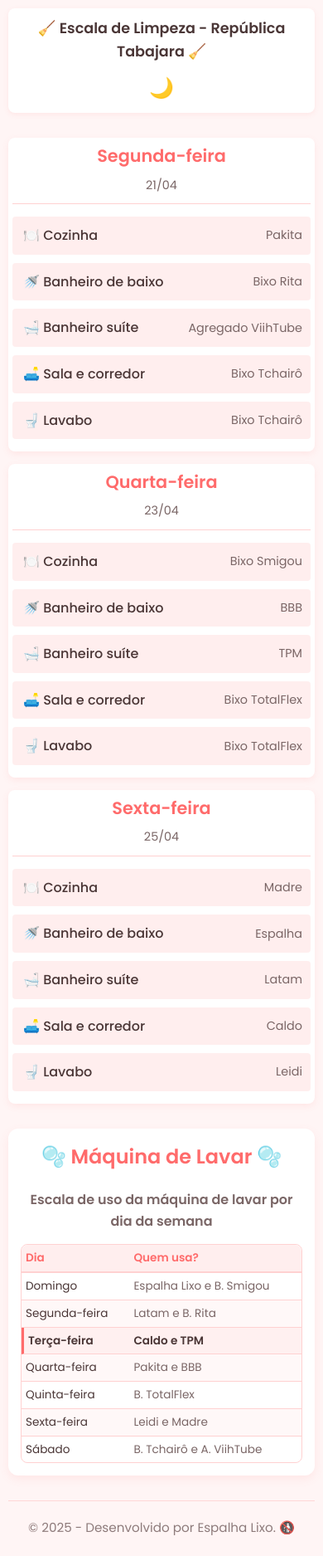
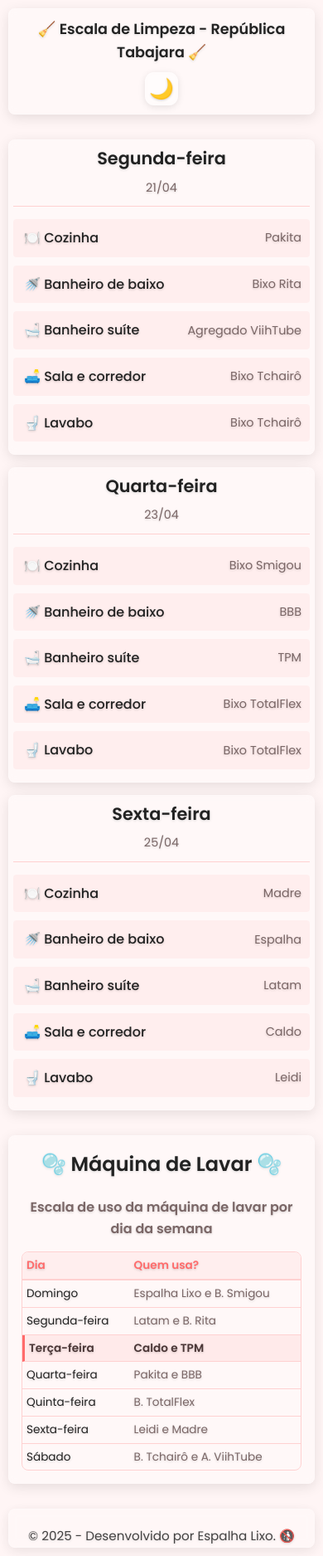
Before and after one commit to ThallesFelipe/Escalas-Tabajara, a plain HTML site: page index.html in a window 390 px wide. Shown: the whole page at 83% size. Drawn offline with Linux system fonts and the light colour scheme.

Commit message:
refactor: aplicar estilos de glassmorphism em componentes da interface

```diff
--- a/app.js
+++ b/app.js
@@ -86,7 +86,7 @@ const getMondayDate = (date) => {
 const createScheduleColumn = (id, dayName, schedule, cleaningDate) => {
     const column = document.createElement('div');
     column.id = id;
-    column.className = 'column';
+    column.className = 'column glass'; // Adiciona glassmorphism
 
     const columnHeader = document.createElement('header');
     const title = document.createElement('h3');
--- a/index.html
+++ b/index.html
@@ -16,9 +16,9 @@
 </head>
 
 <body>
-    <header class="page-header">
+    <header class="page-header glass">
         <h1>🧹 Escala de Limpeza - República Tabajara 🧹</h1>
-        <button class="theme-toggle" id="themeToggle" aria-label="Alternar para modo escuro">
+        <button class="theme-toggle glass-btn" id="themeToggle" aria-label="Alternar para modo escuro">
             <span class="theme-icon" id="themeIcon" aria-hidden="true">☀️</span>
         </button>
     </header>
@@ -30,7 +30,7 @@
             </div>
         </section>
 
-        <section class="washing-schedule" aria-labelledby="washing-title">
+        <section class="washing-schedule glass" aria-labelledby="washing-title">
             <h2 id="washing-title">🫧 Máquina de Lavar 🫧</h2>
             <div class="table-container">
                 <table>
@@ -76,7 +76,7 @@
         </section>
     </main>
 
-    <footer class="page-footer">
+    <footer class="page-footer glass">
         <p>&copy; <span id="currentYear"></span> - Desenvolvido por Espalha Lixo. 🚯</p>
     </footer>
 
--- a/styles.css
+++ b/styles.css
@@ -186,19 +186,31 @@ main {
 
 /* --- Schedule Column --- */
 .column {
-    background: var(--color-card);
-    border-radius: var(--border-radius-md);
-    box-shadow: 0 3px 8px var(--color-shadow);
+    background: rgba(255,255,255,0.28);
+    border: 1px solid rgba(255,255,255,0.18);
+    border-radius: 1rem;
+    box-shadow: 0 4px 15px rgba(0,0,0,0.10);
+    backdrop-filter: blur(8px);
+    -webkit-backdrop-filter: blur(8px);
+    color: #222;
+    text-shadow: 0 1px 3px rgba(0,0,0,0.18);
     padding: var(--spacing-md);
     flex: 1 1 18.75rem;
     min-width: 17.5rem;
     transition: transform var(--transition-speed), box-shadow var(--transition-speed);
 }
 
+.dark-mode .column {
+    background: rgba(40,30,30,0.32);
+    color: #fff;
+    border: 1px solid rgba(255,255,255,0.13);
+    text-shadow: 0 1px 3px rgba(0,0,0,0.5);
+}
+
 .column.current-day {
     border: 2px solid var(--color-primary);
     transform: scale(1.02);
-    box-shadow: 0 4px 12px var(--color-shadow);
+    box-shadow: 0 6px 20px rgba(255,107,107,0.18);
 }
 
 .column header {
@@ -250,14 +262,23 @@ main {
 
 /* --- Washing Machine Section --- */
 .washing-schedule {
+    border-radius: 1.2rem;
+    box-shadow: 0 4px 15px rgba(0,0,0,0.10);
+    backdrop-filter: blur(10px);
+    -webkit-backdrop-filter: blur(10px);
+    border: 1px solid rgba(255,255,255,0.18);
+    background: rgba(255,255,255,0.28);
     margin-top: var(--spacing-xl);
-    background: var(--color-card);
-    border-radius: var(--border-radius-lg);
-    box-shadow: 0 4px 12px var(--color-shadow);
     padding: var(--spacing-lg);
     max-width: 43.75rem;
     margin-left: auto;
     margin-right: auto;
+}
+
+.dark-mode .washing-schedule {
+    background: rgba(40,30,30,0.32);
+    border: 1px solid rgba(255,255,255,0.13);
+    color: #fff;
 }
 
 .washing-schedule h2 {
@@ -347,6 +368,14 @@ main {
 
 /* --- Page Footer --- */
 .page-footer {
+    background: rgba(255,255,255,0.22);
+    border: 1px solid rgba(255,255,255,0.13);
+    border-radius: 1rem;
+    box-shadow: 0 4px 15px rgba(0,0,0,0.08);
+    backdrop-filter: blur(6px);
+    -webkit-backdrop-filter: blur(6px);
+    color: #222;
+    text-shadow: 0 1px 3px rgba(0,0,0,0.18);
     text-align: center;
     font-size: 0.95rem;
     color: var(--color-text-secondary);
@@ -354,6 +383,68 @@ main {
     padding-top: var(--spacing-lg);
     border-top: 1px solid var(--color-border);
     opacity: 0.85;
+}
+
+.dark-mode .page-footer {
+    background: rgba(40,30,30,0.22);
+    color: #fff;
+    border: 1px solid rgba(255,255,255,0.13);
+    text-shadow: 0 1px 3px rgba(0,0,0,0.5);
+}
+
+/* --- Glassmorphism Styles --- */
+.glass {
+    background: rgba(255, 255, 255, 0.32);
+    border: 1px solid rgba(255, 255, 255, 0.22);
+    border-radius: 1rem;
+    box-shadow: 0 4px 15px rgba(0,0,0,0.10);
+    backdrop-filter: blur(10px);
+    -webkit-backdrop-filter: blur(10px);
+    color: #222;
+    text-shadow: 0 1px 3px rgba(0,0,0,0.18);
+}
+
+.dark-mode .glass {
+    background: rgba(40, 30, 30, 0.32);
+    border: 1px solid rgba(255,255,255,0.13);
+    color: #fff;
+    text-shadow: 0 1px 3px rgba(0,0,0,0.5);
+}
+
+.glass-btn,
+.theme-toggle {
+    background: rgba(255,255,255,0.28);
+    border: 1px solid rgba(255,255,255,0.18);
+    border-radius: 1.5rem;
+    box-shadow: 0 2px 8px rgba(0,0,0,0.10);
+    backdrop-filter: blur(8px);
+    -webkit-backdrop-filter: blur(8px);
+    color: #222;
+    transition: background 0.2s, color 0.2s, box-shadow 0.2s;
+    text-shadow: 0 1px 3px rgba(0,0,0,0.18);
+}
+
+.dark-mode .glass-btn,
+.dark-mode .theme-toggle {
+    background: rgba(40,30,30,0.32);
+    color: #fff;
+    border: 1px solid rgba(255,255,255,0.13);
+    text-shadow: 0 1px 3px rgba(0,0,0,0.5);
+}
+
+.glass-btn:hover,
+.theme-toggle:hover,
+.glass-btn:focus-visible,
+.theme-toggle:focus-visible {
+    background: rgba(255,255,255,0.38);
+    box-shadow: 0 4px 18px rgba(0,0,0,0.13);
+}
+
+.dark-mode .glass-btn:hover,
+.dark-mode .theme-toggle:hover,
+.dark-mode .glass-btn:focus-visible,
+.dark-mode .theme-toggle:focus-visible {
+    background: rgba(60,40,40,0.38);
 }
 
 /* --- Responsive Styles --- */
@@ -416,6 +507,56 @@ main {
     }
 }
 
+/* --- Responsividade Glassmorphism --- */
+@media (max-width: 768px) {
+    .glass,
+    .column,
+    .washing-schedule,
+    .page-footer {
+        border-radius: 0.7rem;
+        backdrop-filter: blur(7px);
+        -webkit-backdrop-filter: blur(7px);
+    }
+    .glass-btn,
+    .theme-toggle {
+        border-radius: 1rem;
+        backdrop-filter: blur(6px);
+        -webkit-backdrop-filter: blur(6px);
+    }
+}
+
+@media (max-width: 480px) {
+    .glass,
+    .column,
+    .washing-schedule,
+    .page-footer {
+        border-radius: 0.5rem;
+        backdrop-filter: blur(4px);
+        -webkit-backdrop-filter: blur(4px);
+    }
+    .glass-btn,
+    .theme-toggle {
+        border-radius: 0.7rem;
+        backdrop-filter: blur(4px);
+        -webkit-backdrop-filter: blur(4px);
+    }
+}
+
+/* --- Ajustes para legibilidade do texto em Glassmorphism --- */
+.column header h3,
+.washing-schedule h2,
+.page-header h1 {
+    color: #222;
+    text-shadow: 0 1px 3px rgba(255,255,255,0.5), 0 1px 3px rgba(0,0,0,0.18);
+}
+
+.dark-mode .column header h3,
+.dark-mode .washing-schedule h2,
+.dark-mode .page-header h1 {
+    color: #fff;
+    text-shadow: 0 1px 3px rgba(0,0,0,0.7);
+}
+
 /* --- Reduced Motion --- */
 @media (prefers-reduced-motion: reduce) {
     html {
```
